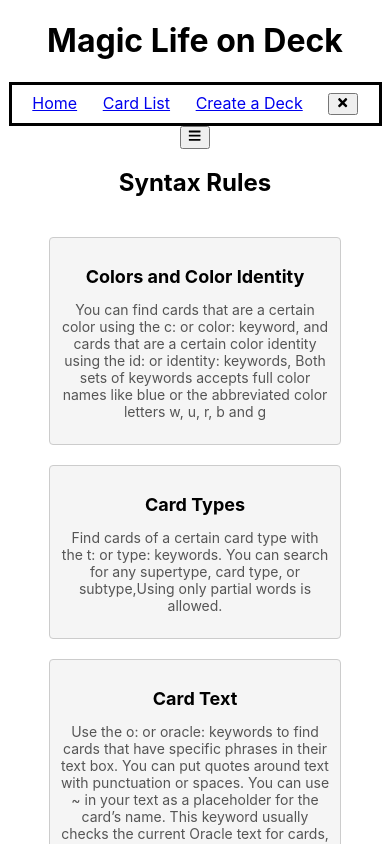
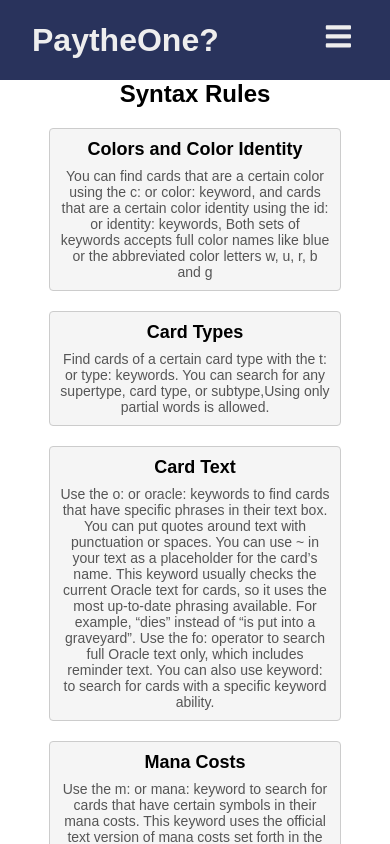
Before and after one commit to undftdcreed/Do-You-Pay-the-1-, a React (Create React App) app: page / in a window 390 px wide. Shown: the top 844 px of the page. Built offline with nearby package versions, Linux system fonts and the light colour scheme; no server answers.

Commit message:
3rd commit

```diff
--- a/src/App.css
+++ b/src/App.css
@@ -61,3 +61,86 @@
   font-size: 14px;
   color: #555;
 }
+
+@import url("https://fonts.googleapis.com/css2?family=Titillium+Web:wght@300;400;700&display=swap");
+
+* {
+  padding: 0;	margin: 0;	box-sizing: border-box;	font-family: "Titillium Web", sans-serif;
+}
+
+:root {
+  --mainColor: #29335C;
+  --mainColorLight: #5767AA;
+  --secondaryColor: #DB2B39;
+  --textColor: #eee;
+}
+
+header {
+  display: flex;
+  align-items: center;
+  justify-content: space-between;
+  height: 80px;
+  padding: 0 2rem;
+  background-color: var(--mainColor);
+  color: var(--textColor);
+}
+
+nav a {
+  margin: 0 1rem;
+  color: var(--textColor);
+  text-decoration: none;
+}
+
+nav a:hover {
+  color: var(--secondaryColor);
+}
+
+header .nav-btn {
+  padding: 5px;
+  cursor: pointer;
+  background: transparent;
+  border: none;
+  outline: none;
+  color: var(--textColor);
+  visibility: hidden;
+  opacity: 0;
+  font-size: 1.8rem;
+}
+header div,nav {
+  display: flex;
+  align-items: center;
+}
+
+@media only screen and (max-width: 1024px) {
+  header .nav-btn {
+    visibility: visible;
+    opacity: 1;	}
+	header nav {
+    position: fixed;
+    top: -100vh;
+    left: 0;
+    height: 100%;
+    width: 100%;
+    display: flex;
+    flex-direction: column;
+    align-items: center;
+    justify-content: center;
+    gap: 1.5rem;
+    background-color:
+    var(--mainColor);
+    transition: 1s;
+  }
+
+	header .responsive_nav {
+    transform: translateY(100vh);
+  }
+
+	nav .nav-close-btn {
+    position: absolute;
+    top: 2rem;
+    right: 2rem;
+  }
+	nav a {
+    font-size: 1.5rem;
+  }
+}
--- a/src/App.js
+++ b/src/App.js
@@ -1,6 +1,6 @@
 import "./index.css"
 import './App.css';
-import { useState, useEffect } from "react";
+import { useState } from "react";
 import { Routes, Route } from "react-router-dom";
 import CardDetails from "./pages/CardDetails";
 import CardList from "./pages/CardIndex";
@@ -13,23 +13,6 @@
 function App() {
 
   const [cards, setCards] = useState([]);
-
-    const fetchData = async () => {
-        const URL = "https://project-3-backend-rzmh.onrender.com/cards"
-        try {
-            const response = await fetch(URL);
-            const cardData = await response.json();
-            setCards(cardData)
-            console.log(cardData)
-        } catch (error) {
-            console.error(error);
-        }
-    }
-
-useEffect(() => {
-  fetchData()
-}, [])
-
 
 
   return (
--- a/src/components/Header.js
+++ b/src/components/Header.js
@@ -23,7 +23,7 @@
 
     return (
         <header className="interactive-header">
-            <h1>Magic Life on Deck </h1>
+            <h1>PaytheOne? </h1>
             <nav ref={navRef} style={navStyle}>
 
                 <Link to={"/"}>
--- a/src/pages/CardIndex.js
+++ b/src/pages/CardIndex.js
@@ -5,10 +5,12 @@
 const CardIndex = () => {
   const [cards, setCards] = useState([]);
   const [page, setPage] = useState(1);
-  const [hasMore, setHasMore] = useState(true);
+  const [, setHasMore] = useState(true);
   const [searchQuery, setSearchQuery] = useState('');
   const [selectedCard, setSelectedCard] = useState(null);
   const pageSize = 20; // Number of cards to fetch per page
+
+
 
 
   useEffect(() => {
@@ -24,16 +26,7 @@
     };
     fetchCards();
   }, [page, searchQuery]);
-  // const handleNextPage = () => {
-  //   if (hasMore) {
-  //     setPage((prevPage) => prevPage + 1);
-  //   }
-  // };
-  // const handlePrevPage = () => {
-  //   if (page > 1) {
-  //     setPage((prevPage) => prevPage - 1);
-  //   }
-  // };
+
   const handleSearch = (event) => {
     setSearchQuery(event.target.value);
   };
@@ -67,6 +60,7 @@
         {cards.map((card) => (
           <li key={card.id} onClick={() => handleCardClick(card)}>
             <Link to={`/cards/${card.id}`}>{card.name}</Link>
+
           </li>
         ))}
      {selectedCard && (
--- a/src/pages/DeckCreation.js
+++ b/src/pages/DeckCreation.js
@@ -1,81 +1,38 @@
 import React, { useState } from 'react';
-import CardIndex from './SyntaxPage';
-const DeckCreation = () => {
-  const [decks, setDecks] = useState([]);
-  const [selectedCard, setSelectedCard] = useState(null);
+import CardIndex from './CardIndex';
 
 
-  const createDeck = () => {
-    // Create a new deck
-    const newDeck = {
-      id: Date.now(), // Generate a unique ID for the deck
-      cards: [],
-    };
+const CardDeckBuilder = () => {
+  const [deck, setDeck] = useState([]);
 
 
-    setDecks((prevDecks) => [...prevDecks, newDeck]);
+
+  const addCardToDeck = (card) => {
+    setDeck([...deck, card]);
   };
-
-
-  const addToDeck = (deckId) => {
-    // Find the selected deck
-    const selectedDeck = decks.find((deck) => deck.id === deckId);
-    if (selectedDeck && selectedCard) {
-      // Add the selected card to the deck
-      const updatedDeck = {
-        ...selectedDeck,
-        cards: [...selectedDeck.cards, selectedCard],
-      };
-      // Update the decks array
-      setDecks((prevDecks) => {
-        const updatedDecks = prevDecks.map((deck) =>
-          deck.id === deckId ? updatedDeck : deck
-        );
-        return updatedDecks;
-      });
-      // Clear the selected card
-      setSelectedCard(null);
-    }
-  };
-
 
   return (
     <div>
-      <h1>Deck Creation</h1>
-      <button onClick={createDeck}>Create New Deck</button>
+      <h2>Card Deck Builder</h2>
       <div>
-        <h2>Card Index</h2>
-        <CardIndex selectedCard={setSelectedCard} />
-      </div>
-      <div>
-        <h2>Selected Card</h2>
-        {selectedCard && (
-          <div>
-            <img src={selectedCard.image_uris.normal} alt={selectedCard.name} />
-            <h3>{selectedCard.name}</h3>
-            {decks.map((deck) => (
-              <button key={deck.id} onClick={() => addToDeck(deck.id)}>
-                Add to Deck {deck.id}
-              </button>
+        <h3>Deck:</h3>
+        {deck.length === 0 ? (
+          <p>No cards in the deck.</p>
+        ) : (
+          <ul>
+            {deck.map((card, index) => (
+              <li key={index}>{card.name}</li>
             ))}
-          </div>
+          </ul>
         )}
       </div>
       <div>
-        <h2>Decks</h2>
-        {decks.map((deck) => (
-          <div key={deck.id}>
-            <h3>Deck {deck.id}</h3>
-            {deck.cards.map((card) => (
-              <div key={card.id}>
-                <img src={card.image_uris.normal} alt={card.name} />
-                <h3>{card.name}</h3>
-              </div>
-            ))}
-          </div>
-        ))}
+        <CardIndex onCardSelect={addCardToDeck}/>
+
       </div>
     </div>
   );
 };
-export default DeckCreation;
+
+
+export default CardDeckBuilder;
```
